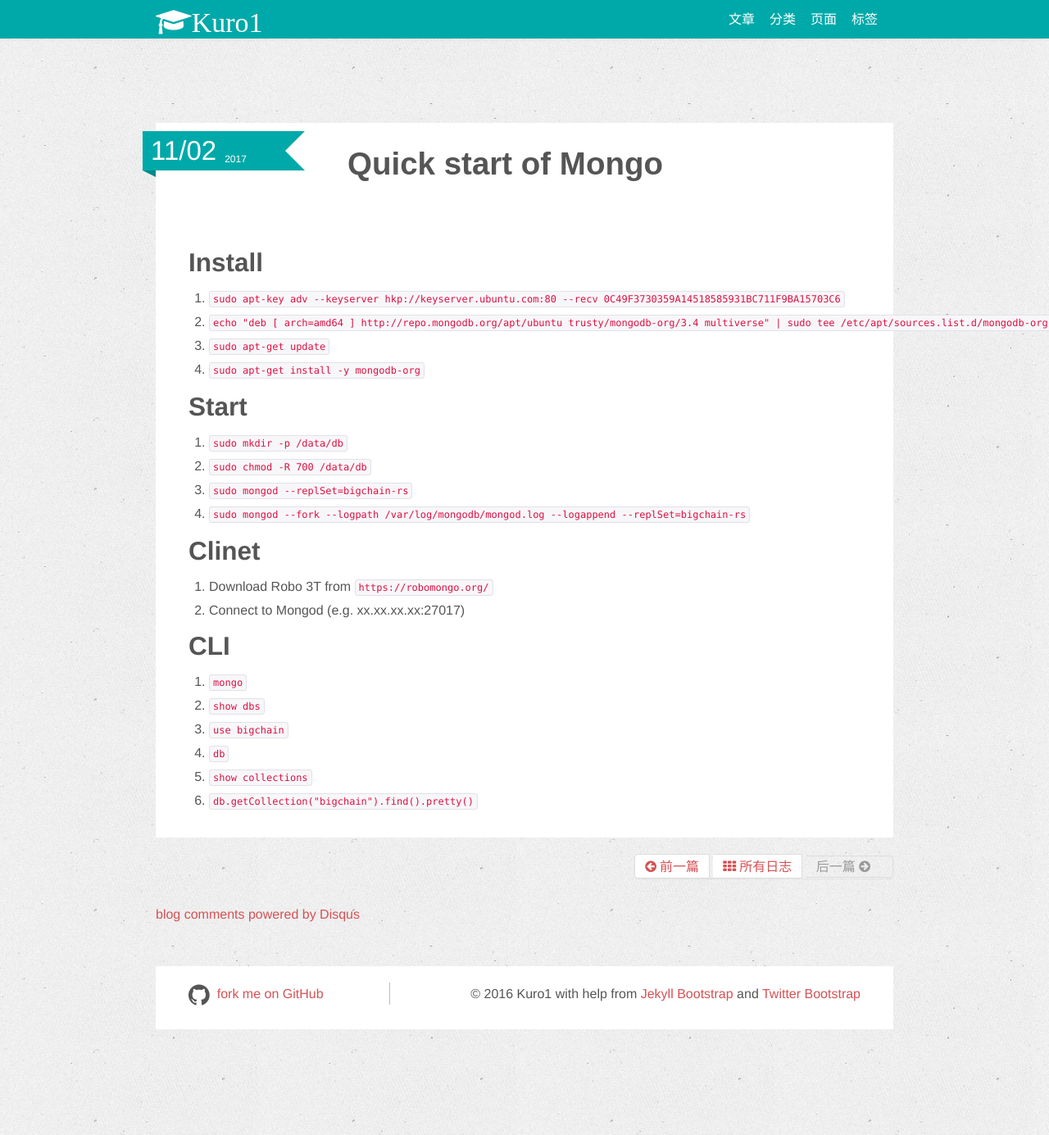
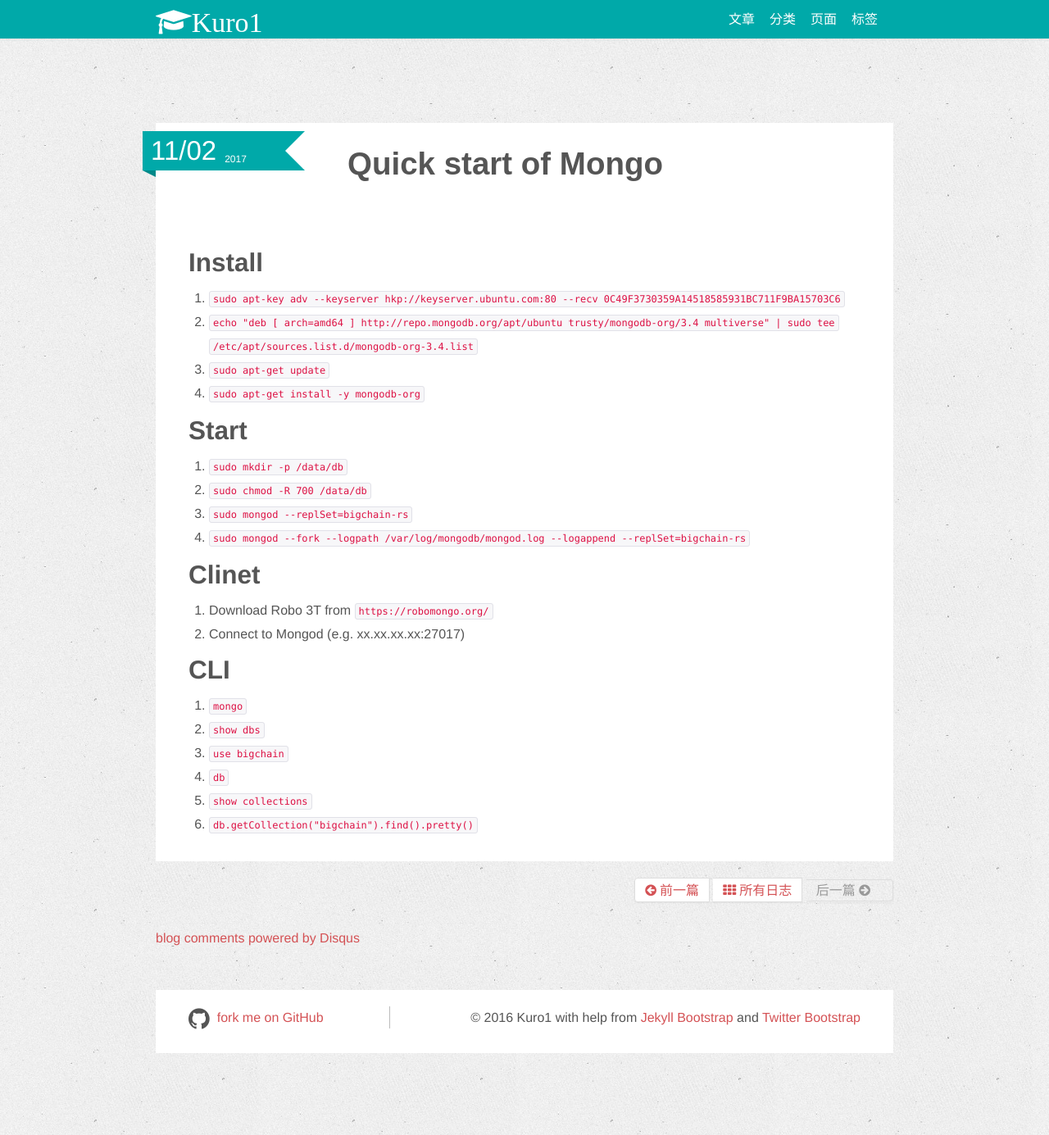
Before and after one commit to CsterKuroi/CsterKuroi.github.io, a Jekyll site: the page built from _posts/2017-11-02-quick-start-of-mongo.md, in a window 1280 px wide and 1385 px high. Shown: the whole window at 82% size. Built offline with Jekyll 4.4.1, drawn with Linux system fonts in a browser that asks for light colours; nearby versions of some CDN libraries; comment, search, counter and statistics services are not loaded.

```diff
--- a/_posts/2017-11-02-quick-start-of-mongo.md
+++ b/_posts/2017-11-02-quick-start-of-mongo.md
@@ -11,7 +11,7 @@ tags: [mongo]
 
 ## Install
 1. `sudo apt-key adv --keyserver hkp://keyserver.ubuntu.com:80 --recv 0C49F3730359A14518585931BC711F9BA15703C6`
-2. `echo "deb [ arch=amd64 ] http://repo.mongodb.org/apt/ubuntu trusty/mongodb-org/3.4 multiverse" | sudo tee /etc/apt/sources.list.d/mongodb-org-3.4.list`
+2. `echo "deb [ arch=amd64 ] http://repo.mongodb.org/apt/ubuntu trusty/mongodb-org/3.4 multiverse" | sudo tee` `/etc/apt/sources.list.d/mongodb-org-3.4.list`
 3. `sudo apt-get update`
 4. `sudo apt-get install -y mongodb-org`
 
```
